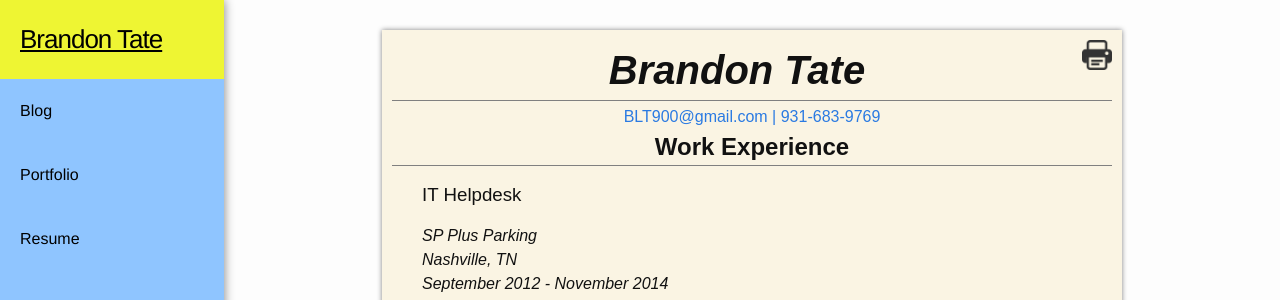
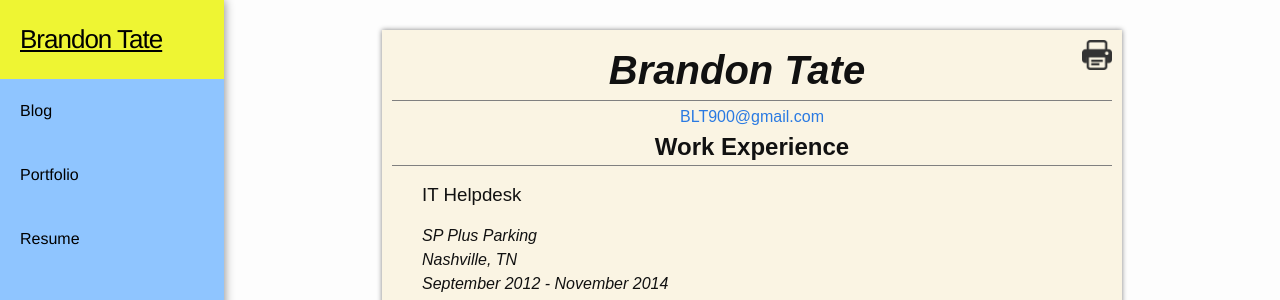
Before and after one commit to brandontate/brandontate.github.io, a Jekyll site: the page built from resume/resume.html, in a window 1280 px wide and 1176 px high. Shown: the top 300 px of the window. Built offline with Jekyll 4.4.1, drawn with Linux system fonts in a browser that asks for light colours.

Commit message:
Update resume.html

```diff
--- a/resume/resume.html
+++ b/resume/resume.html
@@ -12,7 +12,6 @@ permalink: /resume/
     <h1>Brandon Tate</h1>
     <article id="resume">
     <a href="mailto:blt900@gmail.com" class="email">BLT900@gmail.com</a>
-    <a href="tel:19316839769" class="phone">931-683-9769</a>
     <h2>Work Experience</h2>
     </article>
 
```
